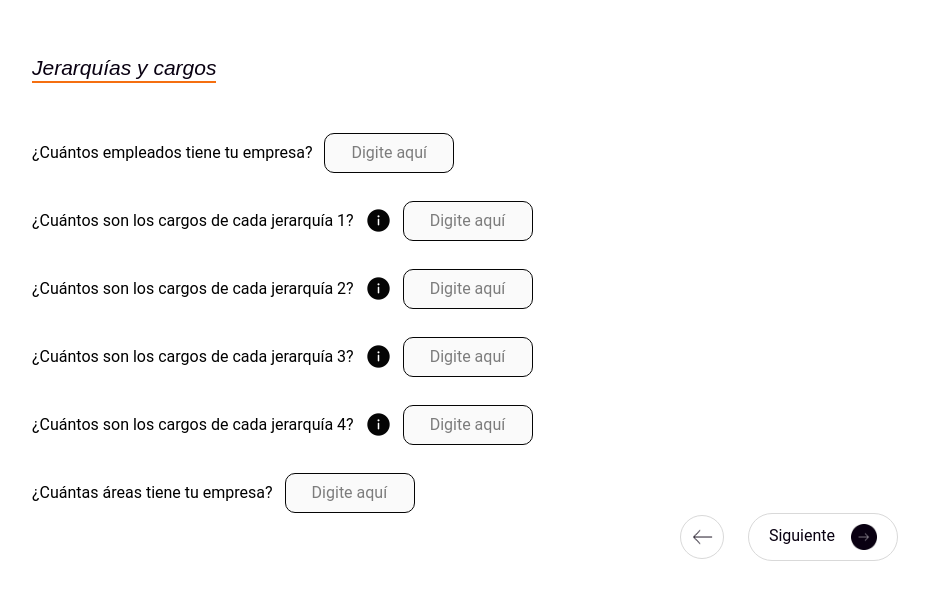
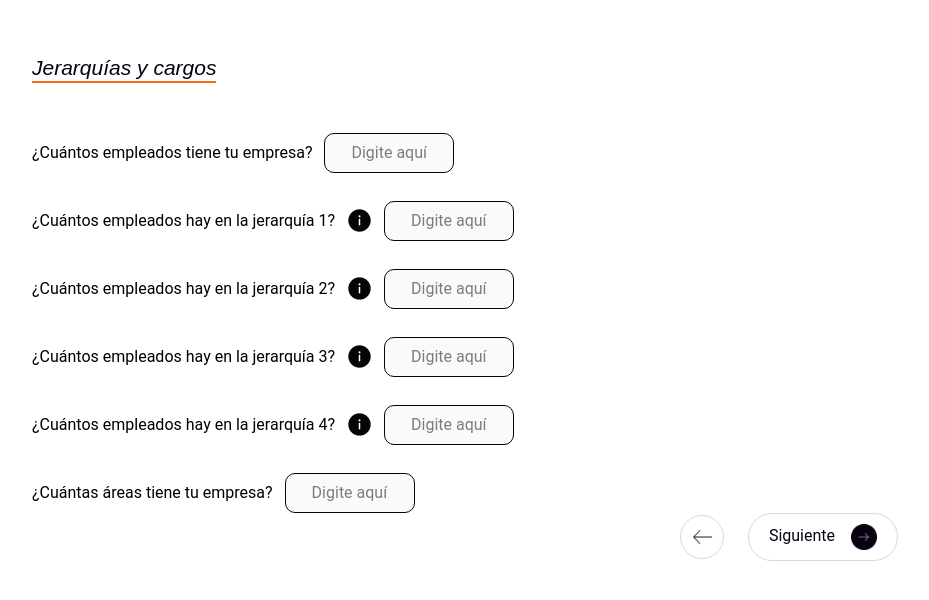
Before and after one commit to juanmartinlopeze/Growinn-index-test, a React (Vite) app in the folder Frontend/: page / in a window 1280 px wide. Shown: the part 124-724 px from the top of the page, without its empty margins (0-929 px from the left). Built offline with nearby package versions, Linux system fonts and the light colour scheme.

Commit message:
Add questions to the forms
Cuadros changed the questions of the forms

[resolve #1]

```diff
--- a/Frontend/src/screen/InnlabForm/innlab-form.jsx
+++ b/Frontend/src/screen/InnlabForm/innlab-form.jsx
@@ -17,10 +17,10 @@ export function InnlabForm() {
 
   const questions = [
     { id: 1, title: "¿Cuántos empleados tiene tu empresa?", placeholder: "Digite aquí", icon: null, field: "empleados" },
-    { id: 2, title: "¿Cuántos son los cargos de cada jerarquía 1?", placeholder: "Digite aquí", icon: <img src="/info-circle.png" alt="Jerarquía" />, field: "jerarquia1" },
-    { id: 3, title: "¿Cuántos son los cargos de cada jerarquía 2?", placeholder: "Digite aquí", icon: <img src="/info-circle.png" alt="Jerarquía" />, field: "jerarquia2" },
-    { id: 4, title: "¿Cuántos son los cargos de cada jerarquía 3?", placeholder: "Digite aquí", icon: <img src="/info-circle.png" alt="Jerarquía" />, field: "jerarquia3" },
-    { id: 5, title: "¿Cuántos son los cargos de cada jerarquía 4?", placeholder: "Digite aquí", icon: <img src="/info-circle.png" alt="Jerarquía" />, field: "jerarquia4" },
+    { id: 2, title: "¿Cuántos empleados hay en la jerarquía 1?", placeholder: "Digite aquí", icon: <img src="/info-circle.png" alt="Jerarquía" />, field: "jerarquia1" },
+    { id: 3, title: "¿Cuántos empleados hay en la jerarquía 2?", placeholder: "Digite aquí", icon: <img src="/info-circle.png" alt="Jerarquía" />, field: "jerarquia2" },
+    { id: 4, title: "¿Cuántos empleados hay en la jerarquía 3?", placeholder: "Digite aquí", icon: <img src="/info-circle.png" alt="Jerarquía" />, field: "jerarquia3" },
+    { id: 5, title: "¿Cuántos empleados hay en la jerarquía 4?", placeholder: "Digite aquí", icon: <img src="/info-circle.png" alt="Jerarquía" />, field: "jerarquia4" },
     { id: 6, title: "¿Cuántas áreas tiene tu empresa?", placeholder: "Digite aquí", icon: null, field: "areas" },
   ];
 
```
